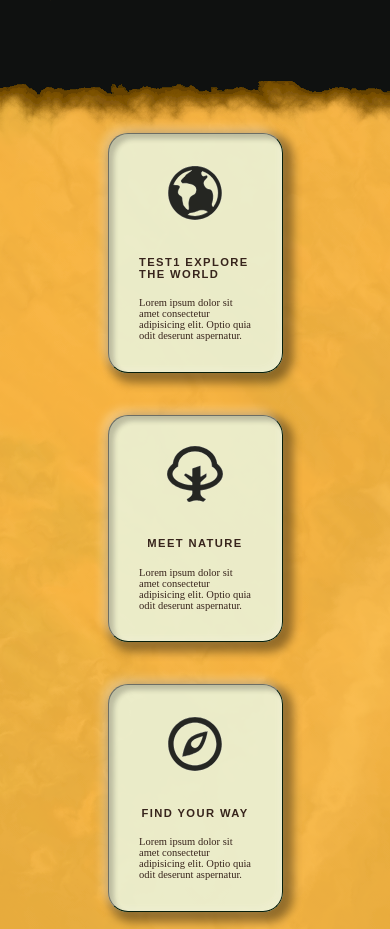
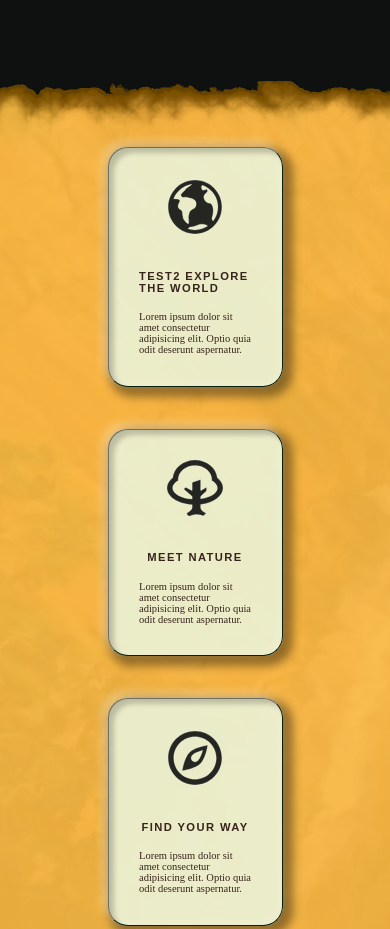
Before and after one commit to gitAmelio/natours, a website: page index.html in a window 390 px wide. Shown: the part 1590-2519 px from the top of the page. Drawn offline with Linux system fonts and the light colour scheme.

Commit message:
fixed phone response

```diff
--- a/index.html
+++ b/index.html
@@ -372,7 +372,7 @@
                         <svg class="feature__icon">
                             <use xlink:href="img/icons.svg#icon-globe"></use>
                         </svg>
-                        <h3 class="heading-tertiary u-margin-bottom-small">test1 Explore the world</h3>
+                        <h3 class="heading-tertiary u-margin-bottom-small">test2 Explore the world</h3>
                         <p class="feature-box__text">
                             Lorem ipsum dolor sit amet consectetur adipisicing elit. Optio quia odit deserunt aspernatur.
                         </p>
--- a/sass/components/_features.scss
+++ b/sass/components/_features.scss
@@ -40,7 +40,7 @@
             display: grid;
             justify-content: space-around;
             align-items: center;
-            margin-bottom: 2rem;
+            margin: 2rem;
         }
 
         position: relative;
```
Also changed, not shown: css/main.css.
